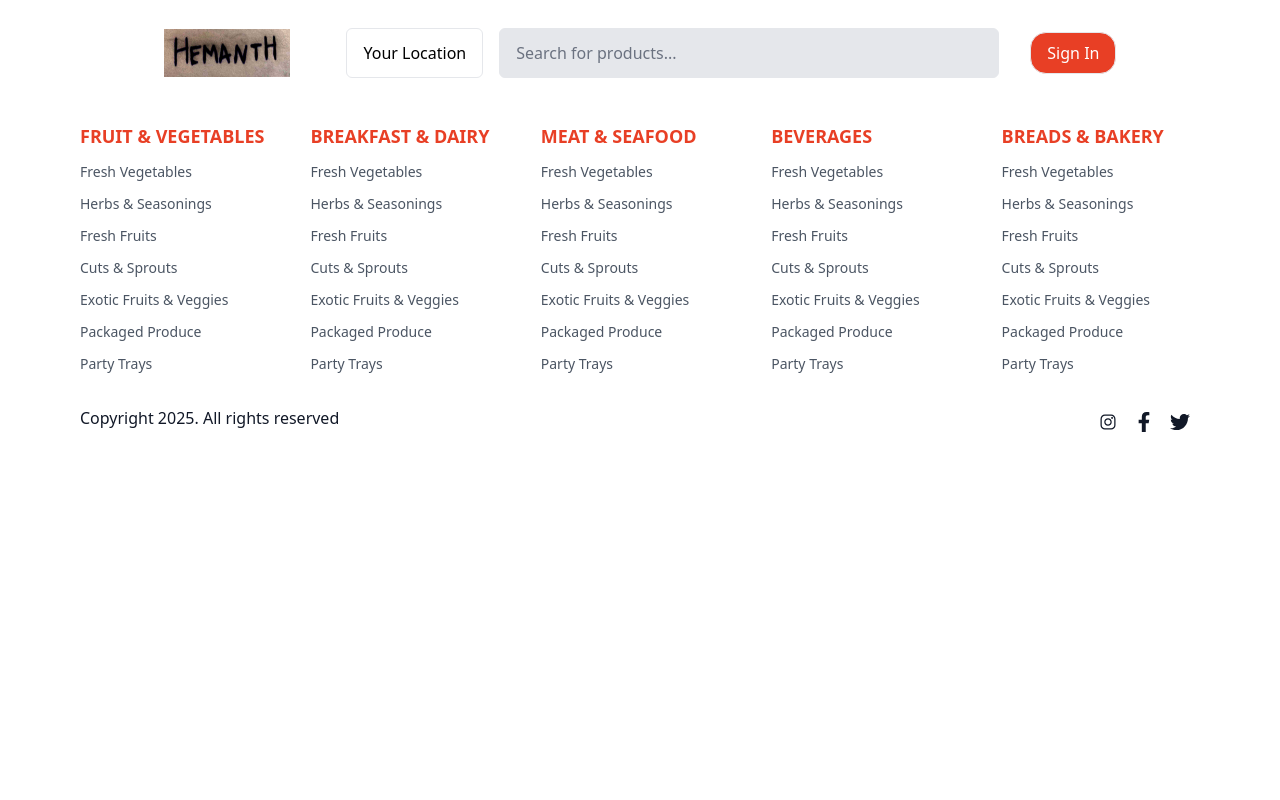
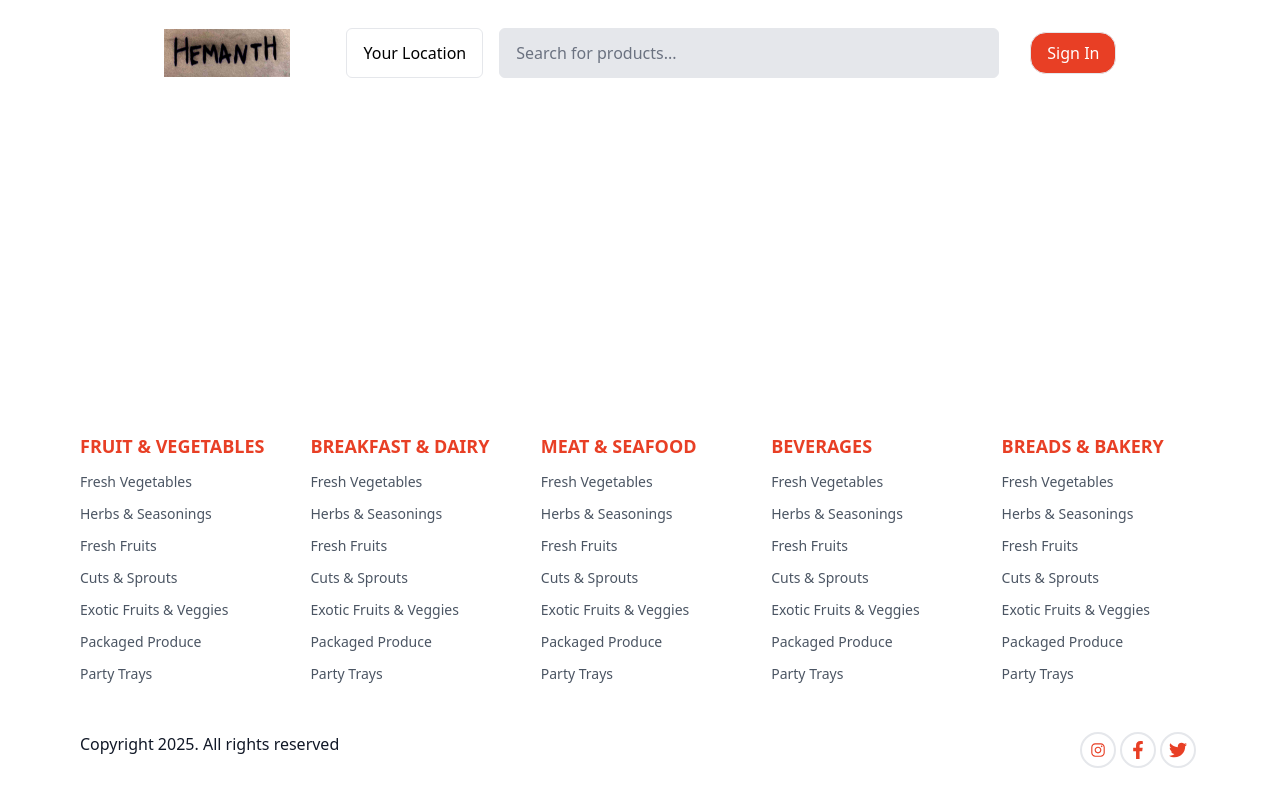
Before and after one commit to hemanth3-2004/Ecommerce, a React (Vite) app in the folder client/: page / in a window 1280 px wide. Built offline with nearby package versions, Linux system fonts and the light colour scheme; some icons are missing.

Commit message:
added BrowserRouter

```diff
--- a/client/package.json
+++ b/client/package.json
@@ -31,6 +31,7 @@
     "eslint-plugin-react-refresh": "^0.4.19",
     "globals": "^15.15.0",
     "postcss": "^8.5.3",
+    "react-router-dom": "^7.5.0",
     "tailwindcss": "^3.4.17",
     "vite": "^6.2.0"
   }
--- a/client/src/App.jsx
+++ b/client/src/App.jsx
@@ -1,14 +1,17 @@
 import React from "react";
-import Header from "./components/Header";
-import Footer from "./components/Footer/Footer.jsx";
-function App(){
-  return(
+import { BrowserRouter, Routes, Route } from "react-router-dom";
+import Home from "./components/HomePage/Home";
+
+function App() {
+  return (
     <div>
-      <Header />
-      <Footer />
+      <BrowserRouter>
+        <Routes>
+          <Route path="/" element={<Home />} />
+        </Routes>
+      </BrowserRouter>
     </div>
   );
 }
 
-
 export default App;
--- a/client/src/components/Footer/Footer.jsx
+++ b/client/src/components/Footer/Footer.jsx
@@ -6,7 +6,7 @@ import { FaFacebookF, FaTwitter } from "react-icons/fa";
 
 const Footer = () => {
   return (
-    <div className="mx-16">
+    <div className="px-16 absolute bottom-0 w-full">
       <div className="grid grid-cols-5">
         <div>
           <FooterContent
@@ -70,13 +70,19 @@ const Footer = () => {
         </div>
       </div>
       <div>
-        <div className="p-4 text-gray-900 flex justify-between">
-            <span>Copyright 2025. All rights reserved</span>
-            <div className="flex">
-                <div className="rounded-3xl w-8 h-8 border-custom flex items-center justify-center mr-1"><IoLogoInstagram className="text-xl" /></div>
-                <div className="rounded-3xl w-8 h-8 border-custom flex items-center justify-center mr-1"><FaFacebookF className="text-xl" /></div>
-                <div className="rounded-3xl w-8 h-8 border-custom flex items-center justify-center mr-1"><FaTwitter className="text-xl" /></div>
+        <div className="py-8 px-4 text-gray-900 flex justify-between">
+          <span>Copyright 2025. All rights reserved</span>
+          <div className="flex">
+            <div className="rounded-3xl w-9 h-9 border-2 border-gray-200 flex items-center justify-center mr-1">
+              <IoLogoInstagram className="text-lg text-custom" />
             </div>
+            <div className="rounded-3xl w-9 h-9 border-2 border-gray-200 flex items-center justify-center mr-1">
+              <FaFacebookF className="text-lg text-custom" />
+            </div>
+            <div className="rounded-3xl w-9 h-9 border-2 border-gray-200 flex items-center justify-center mr-1">
+              <FaTwitter className="text-lg text-custom" />
+            </div>
+          </div>
         </div>
       </div>
     </div>
--- /dev/null
+++ b/client/src/components/HomePage/Home.jsx
@@ -0,0 +1,14 @@
+import React from "react";
+import Header from "../Header.jsx";
+import Footer from "../Footer/Footer.jsx";
+
+const Home = () => {
+  return (
+    <div>
+      <Header />
+      <Footer />
+    </div>
+  );
+};
+
+export default Home;
--- /dev/null
+++ b/client/src/components/HomePage/NewsletterCover.jsx
@@ -0,0 +1,15 @@
+import React from 'react'
+
+const NewsletterCover = () => {
+  return (
+    <div>
+      <div className='bg-custom text-white grid grid-cols-2 py-8'>
+        <div></div>
+        <div></div>
+      </div>
+      <div></div>
+    </div>
+  )
+}
+
+export default NewsletterCover
```
Also changed, not shown: 1 other file (tests, documents, lock files or other folders).
